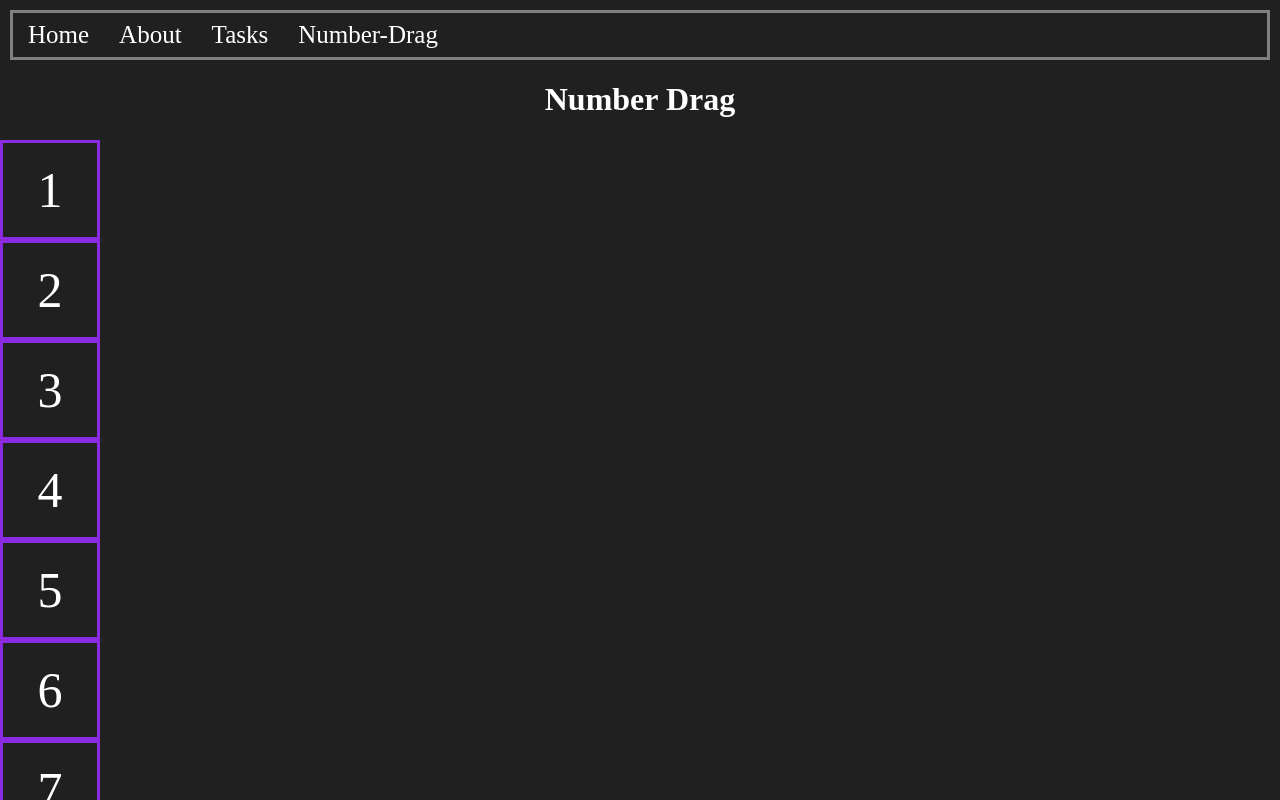
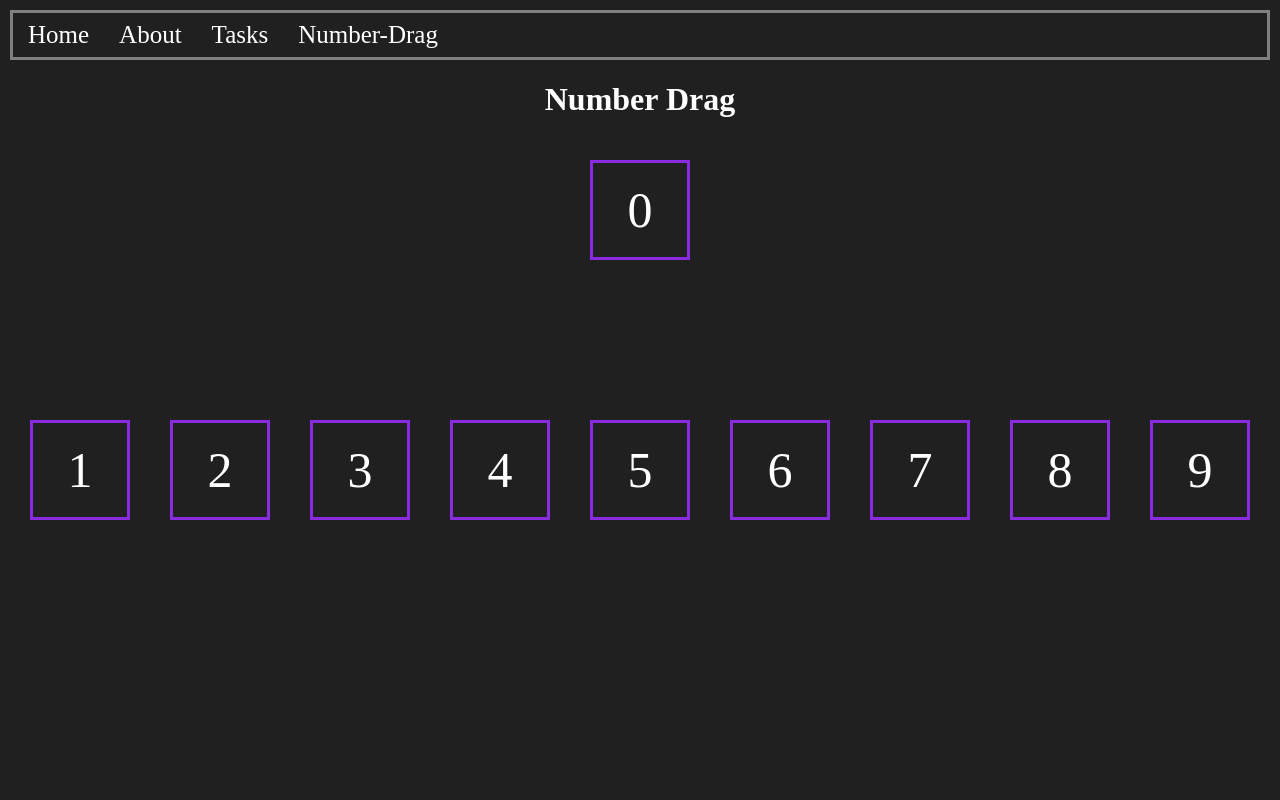
Before and after one commit to Jaysandjay/Assignment1-CPAN-144, a Next.js app: page /numberDrag in a window 1280 px wide. Built offline with nearby package versions, Linux system fonts and the light colour scheme.

Commit message:
working on numberbox

```diff
--- a/app/components/NumberBox.js
+++ b/app/components/NumberBox.js
@@ -2,7 +2,7 @@ import React from "react";
 
 export default function NumberBox({number}){
     return(
-        <div className="numberBox">
+        <div className='numberBox' draggable="true">
             {number}
         </div>
     )
--- a/app/globals.css
+++ b/app/globals.css
@@ -148,5 +148,18 @@ button:hover{
   display: flex;
   align-items: center;
   justify-content: center;
+  margin: 20px;
+}
 
+.boxes{
+  display: flex;
+  justify-content: space-around !important;
 }
+
+.boxLayout{
+  display: flex;
+  flex-direction: column;
+  align-items: center;
+  justify-content: space-between;
+  height: 400px;
+}
--- a/pages/numberDrag.js
+++ b/pages/numberDrag.js
@@ -1,22 +1,57 @@
 import React from "react";
 import Title from "@/app/components/Title";
 import NumberBox from "@/app/components/numberBox";
+import { useState } from "react";
+
 
 export default function numberDrag(){
+
+    const [numToAdd, setNumToAdd] = useState(0)
+    const [currentNumber, setCurrentNumber] = useState(0)
 
     const numbers = []
     for(let i = 1; i < 10; i++){
         numbers.push(i)
     }
 
+    function handleDragStart(num){
+        setNumToAdd(num)
+    }
+
+    function handleDragEnd(num){
+        setNumToAdd(0)
+    }
+
+    function handleDragOver(e){
+        e.preventDefault()
+    }
+
+    function addNumber(e){
+        e.preventDefault()
+        setCurrentNumber(currentNumber + numToAdd)
+    }
+
+
     return(
-        <>
+        <div>
             <Title title="Number Drag"/>
-            <div>
-                {numbers.map((num) =>
-                    <NumberBox number={num}/>
-                )}
+            <div className="boxLayout">
+                <NumberBox
+                number={currentNumber}
+                onDragOver={(e) => handleDragOver(e)}
+                onDrop={(e) => addNumber(e)}
+                />
+                <div className="boxes">
+                    {numbers.map((num) =>
+                        <NumberBox
+                        number={num}
+                        key={num}
+                        onDragStart={()=>handleDragStart(num)}
+                        onDragEnd={()=>handleDragEnd(num)}
+                        />
+                    )}
+                </div>
             </div>
-        </>
+        </div>
     )
 }
```
